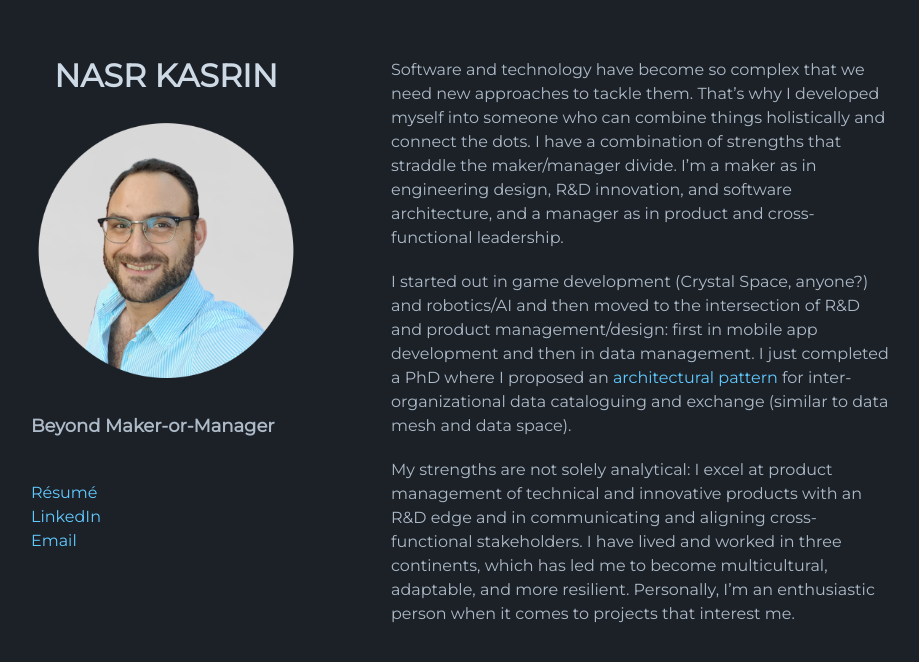
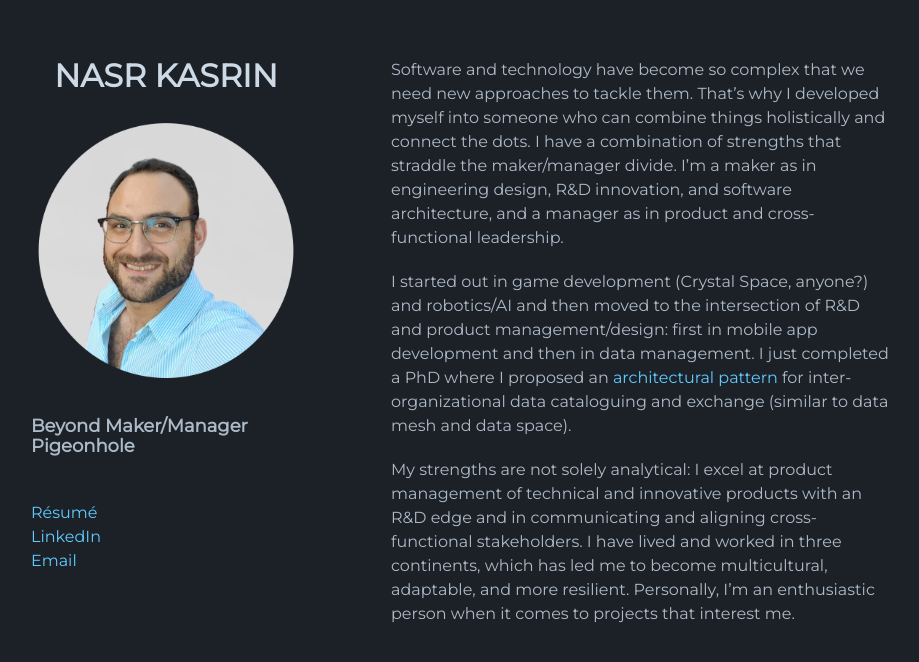
Before and after one commit to n42r/n42r.github.io, a Jekyll site: the page built from index.md, in a window 1280 px wide. Shown: the top 662 px of the page, without its empty margins (179-1098 px from the left). Built offline with Jekyll 4.4.1, drawn with Linux system fonts in a browser that asks for light colours; the repository's description, which GitHub fills in, is left out.

Commit message:
headline

```diff
--- a/_config.yml
+++ b/_config.yml
@@ -2,7 +2,7 @@ logo: /assets/img/logo.png
 show_downloads: false
 theme: jekyll-theme-minimal
 title: NASR KASRIN
-roles: Beyond Maker-or-Manager
+roles: Beyond Maker/Manager Pigeonhole
 email: nk.txpct@aleeas.com
 linkedin: nkasrin
 german: index_de
```
Also changed, not shown: 1 other file.
